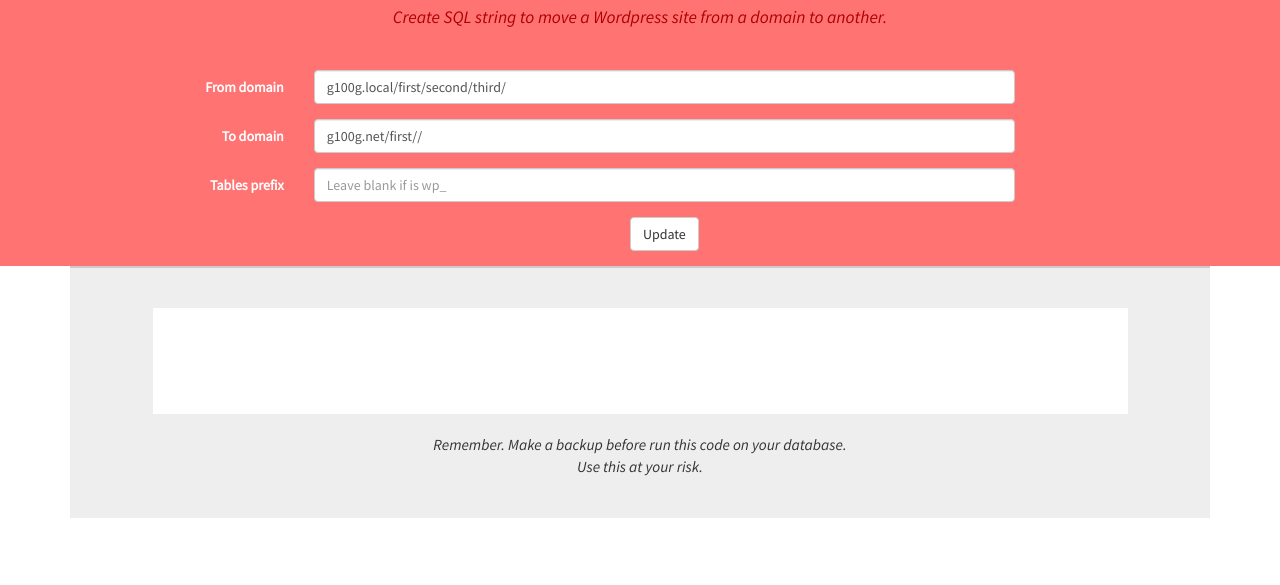
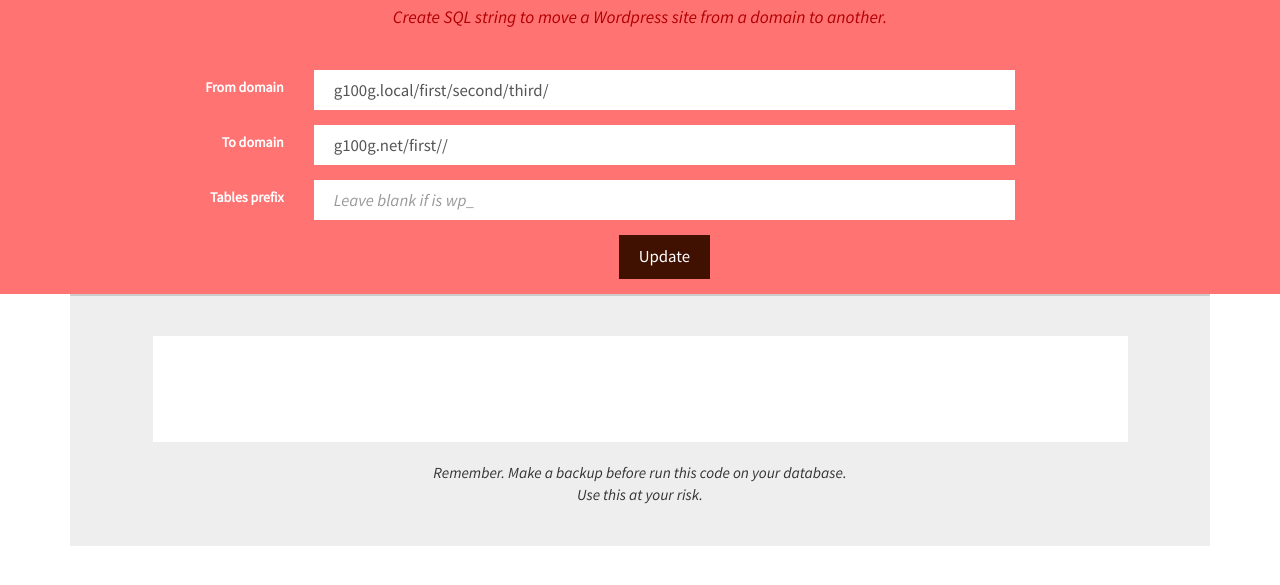
Before and after one commit to G100g/wordpress-sql-migration-tool, a plain HTML site: page index.html in a window 1280 px wide. Shown: the part 99-684 px from the top of the page. Drawn offline with nearby package versions, Linux system fonts and the light colour scheme.

Commit message:
Some CSS modifications...

```diff
--- a/assets/css/main.css
+++ b/assets/css/main.css
@@ -126,6 +126,31 @@ textarea {
 		font-size: 1.25em;
 		font-style: italic;
 		color: #B20000;
+	}
+
+#app input,
+#app button {
+
+	padding: 20px;
+
+	border: none;
+	border-radius: 0;
+	box-shadow: none;
+
+	font-size: 1.2em;
+	font-style: normal;
+	outline: none;
+
+}
+
+	#app input::-webkit-input-placeholder {
+		font-style: italic;
+	}
+
+	#app button {
+		padding: 10px 20px;
+		background-color: #401000;
+		color: #FFF;
 	}
 
 #footer {
```
Also changed, not shown: index.html (+1 -0 lines).
